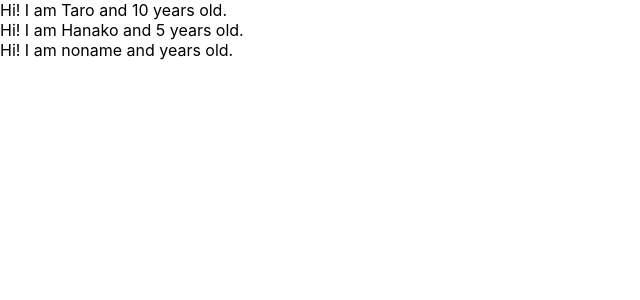
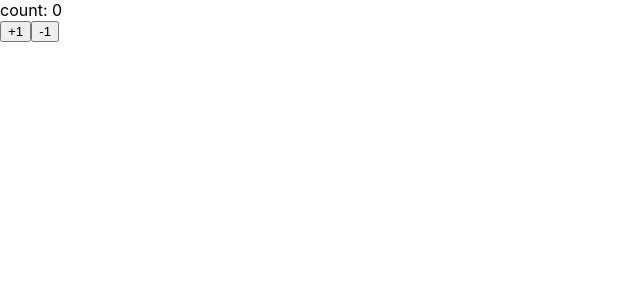
Before and after one commit to tatsuki0091/udemy-react-app, a React (Create React App) app: page / in a window 1280 px wide. Shown: the top 300 px of the page, without its empty margins (0-640 px from the left). Built offline with nearby package versions, Linux system fonts and the light colour scheme.

Commit message:
stateについて

```diff
--- a/src/App.js
+++ b/src/App.js
@@ -1,42 +1,31 @@
-import React from 'react';
-import PropTypes from 'prop-types'
+import React, {Component} from 'react';
+
+const App = () => (<Counter></Counter>)
+
+class Counter extends Component {
+  constructor(props) {
+    super(props)
+    this.state = { count :0}
+  }
+
+  handlePlusButton = () => {
+    this.setState({count: this.state.count + 1})
+  }
+
+  handleMinusButton = () => {
+    this.setState({count: this.state.count - 1})
+  }
 
 
-// function App() {
-//   const greeting = "hi tom";
-//   const dom = <h1 className="foo">{greeting}</h1>;
-//   return (
-//     <React.Fragment>
-//       <label htmlForm="bar">bar</label>
-//       <input type="text" onChange={() => {console.log("I am clicked")}} />
-//     </React.Fragment>
-//   );
-// }
-
-const App = () => {
-  const profiles = [
-    {name: "Taro", age:10},
-    {name: "Hanako", age:5},
-    {name: "noname"}
-  ]
-  return (
-  <div>
-    {
-      profiles.map((profile, index) => {
-        return <User name={profile.name} age={profile.age} key={index}/>
-      })
-    }
-  </div>)
+  render() {
+    return (
+    <React.Fragment>
+    <div>count: { this.state.count }</div>
+    <button onClick={this.handlePlusButton}>+1</button>
+    <button onClick={this.handleMinusButton}>-1</button>
+    </React.Fragment>
+    )
+  }
 }
 
-const User = (props) => {
-  return <div>
-    Hi! I am {props.name} and {props.age} years old.
-    </div>
-}
-
-User.propTypes = {
-  name: PropTypes.string,
-  age: PropTypes.number.isRequired
-}
 export default App;
```
